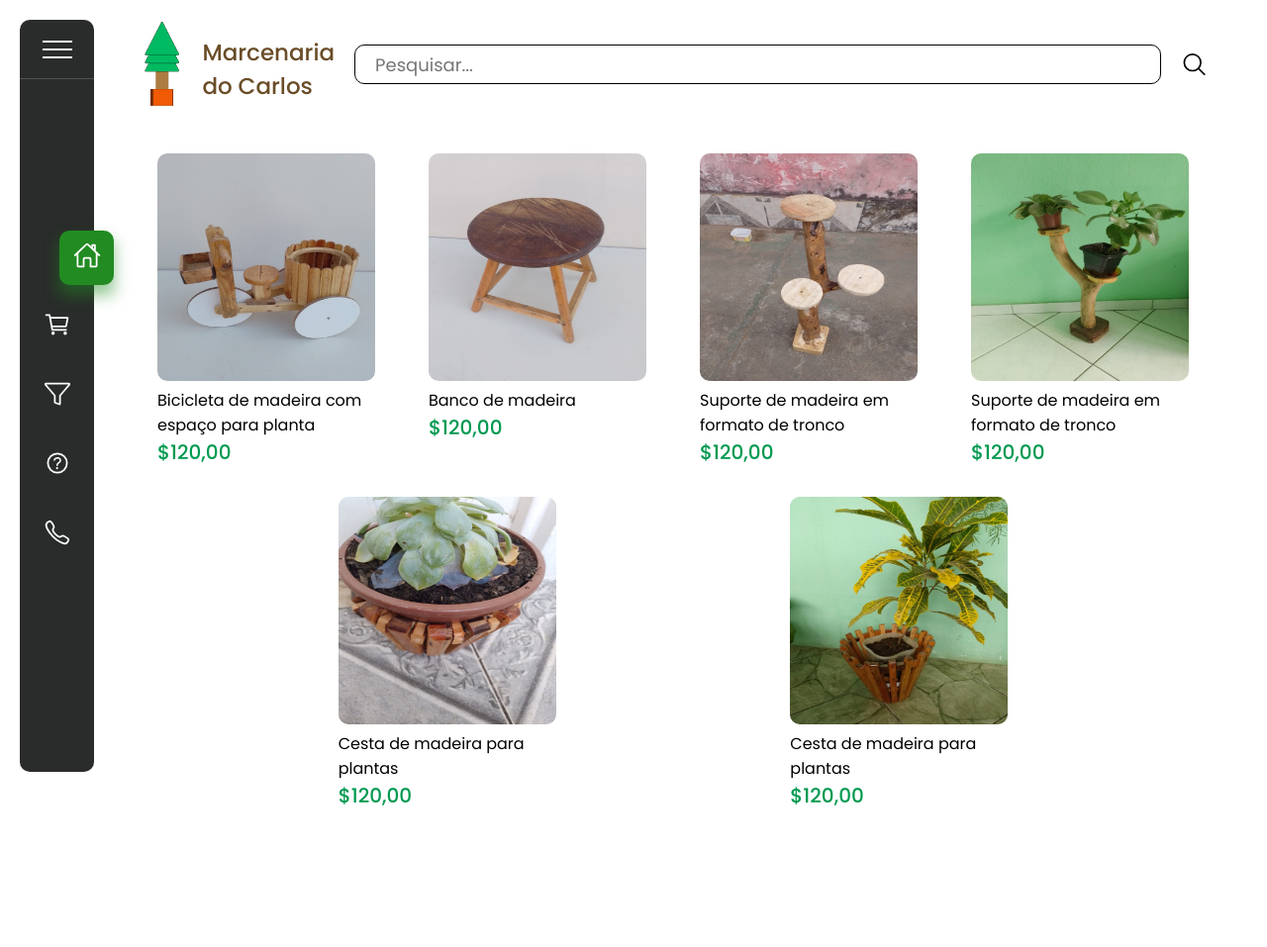
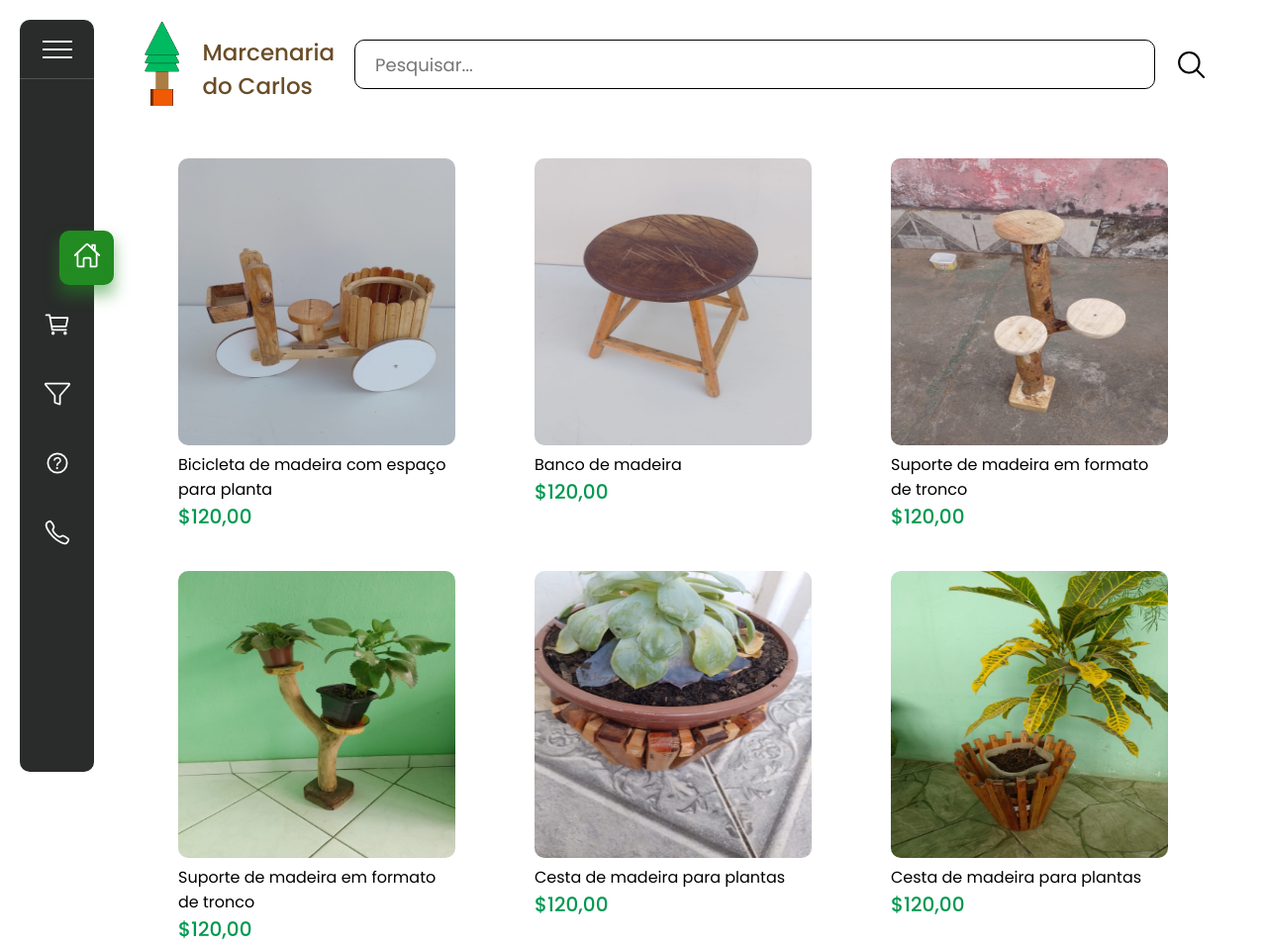
Before and after one commit to jvs-dev/Marcenaria-do-Carlos, a plain HTML site: page index.html in a window 1280 px wide. Shown: the whole page at 99% size. Before the commit the page ends 834 px from the top, so only its background shows below. Drawn offline with nearby package versions, Linux system fonts and the light colour scheme.

Commit message:
aumentou tamanho da imagen do produto

```diff
--- a/CSS/components/icon.css
+++ b/CSS/components/icon.css
@@ -1,6 +1,6 @@
 .srcicon
 {
-    font-size: 30px;
+    font-size: 37px;
     margin-left: 20px;
     cursor: pointer;
     margin-right: 20px;
--- a/CSS/components/inputs.css
+++ b/CSS/components/inputs.css
@@ -1,7 +1,7 @@
 .search
 {
     width: 80%;
-    height: 40px;
+    height: 50px;
     border: solid 1.5px var(--black);
     border-radius: 10px;
     font-size: 18px;
--- a/CSS/components/produtocard.css
+++ b/CSS/components/produtocard.css
@@ -11,12 +11,12 @@
 .produtocard
 {
     text-decoration: none;
-    margin: 15px;
-    width: 220px;
+    margin: 20px;
+    width: 280px;
 }
 .cardimg
 {
-    height: 230px;
-    width: 220px;
+    height: 290px;
+    width: 280px;
     border-radius: 10px;
 }
```
